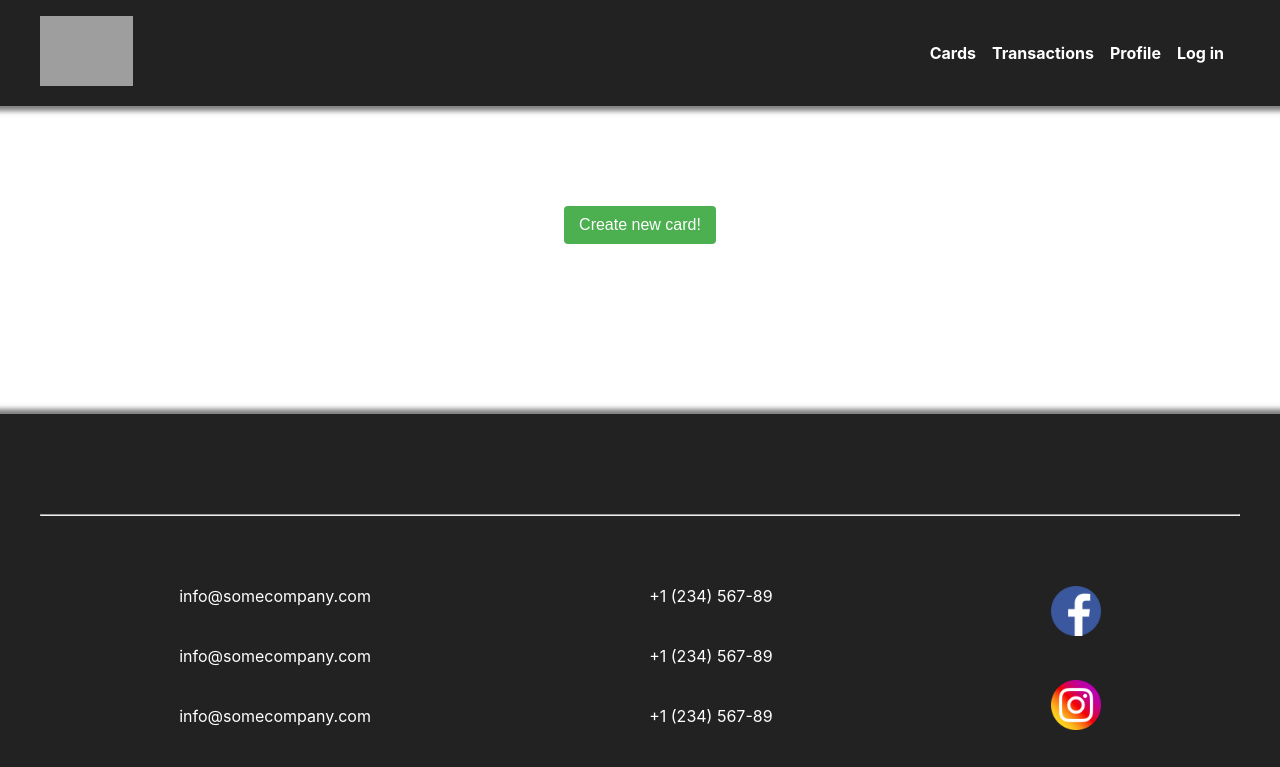
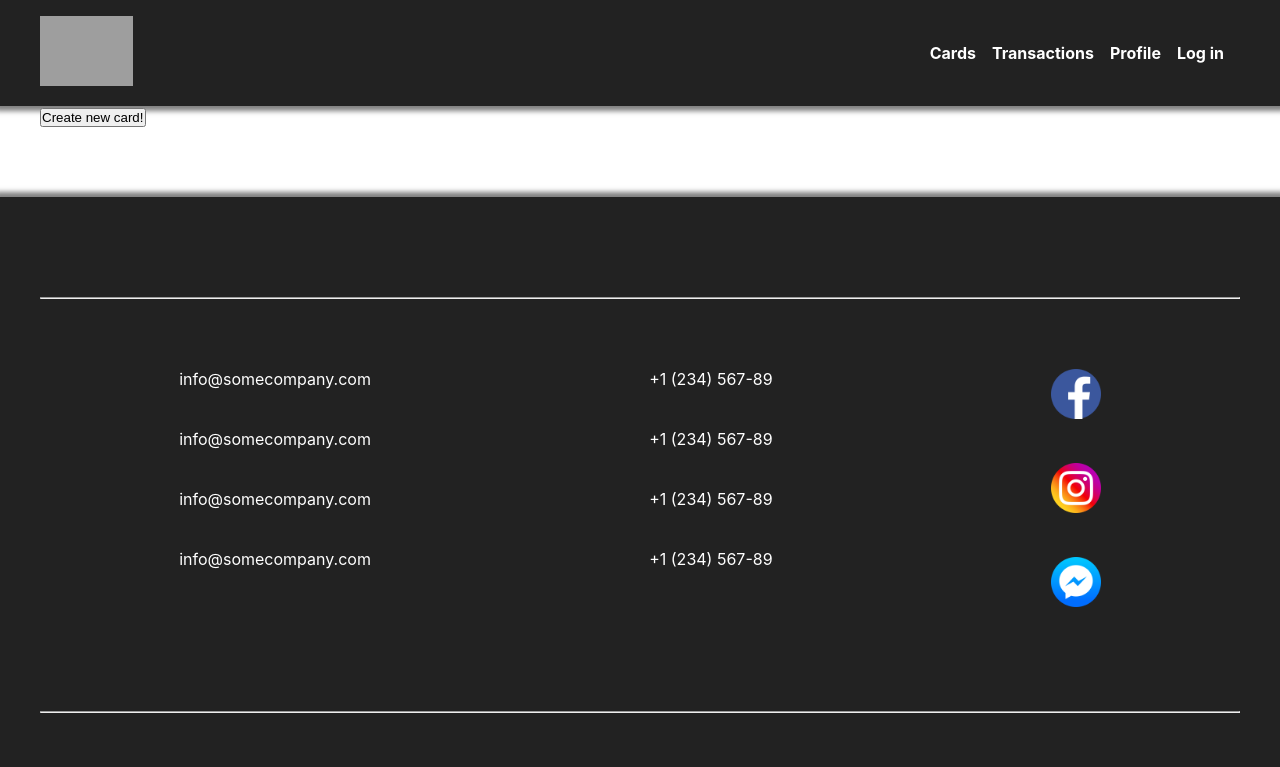
Before and after one commit to AlexQwerty73/Bank-test, a React (Create React App) app: page /1/cards in a window 1280 px wide. Shown: the top 767 px of the page. Built offline with nearby package versions, Linux system fonts and the light colour scheme; data requests are answered from the project's data file; grey boxes are pictures that could not be loaded.

Commit message:
card update

```diff
--- a/src/pages/CardsPage/cardsPage.module.css
+++ b/src/pages/CardsPage/cardsPage.module.css
@@ -1,23 +1,3 @@
-.btn {
-   background-color: #4caf50;
-   color: #ffffff;
-   padding: 10px 15px;
-   border: none;
-   border-radius: 4px;
-   cursor: pointer;
-   font-size: 16px;
-   transition: background-color 0.3s;
-   margin: 100px;
+.cardsPage {
+   padding: 20px;
 }
-
-.btn:hover {
-   background-color: #4f9f53;
-}
-
-
-.content {
-   display: flex;
-   justify-content: center;
-   align-items: center;
-   width: 100%;
-}
```
